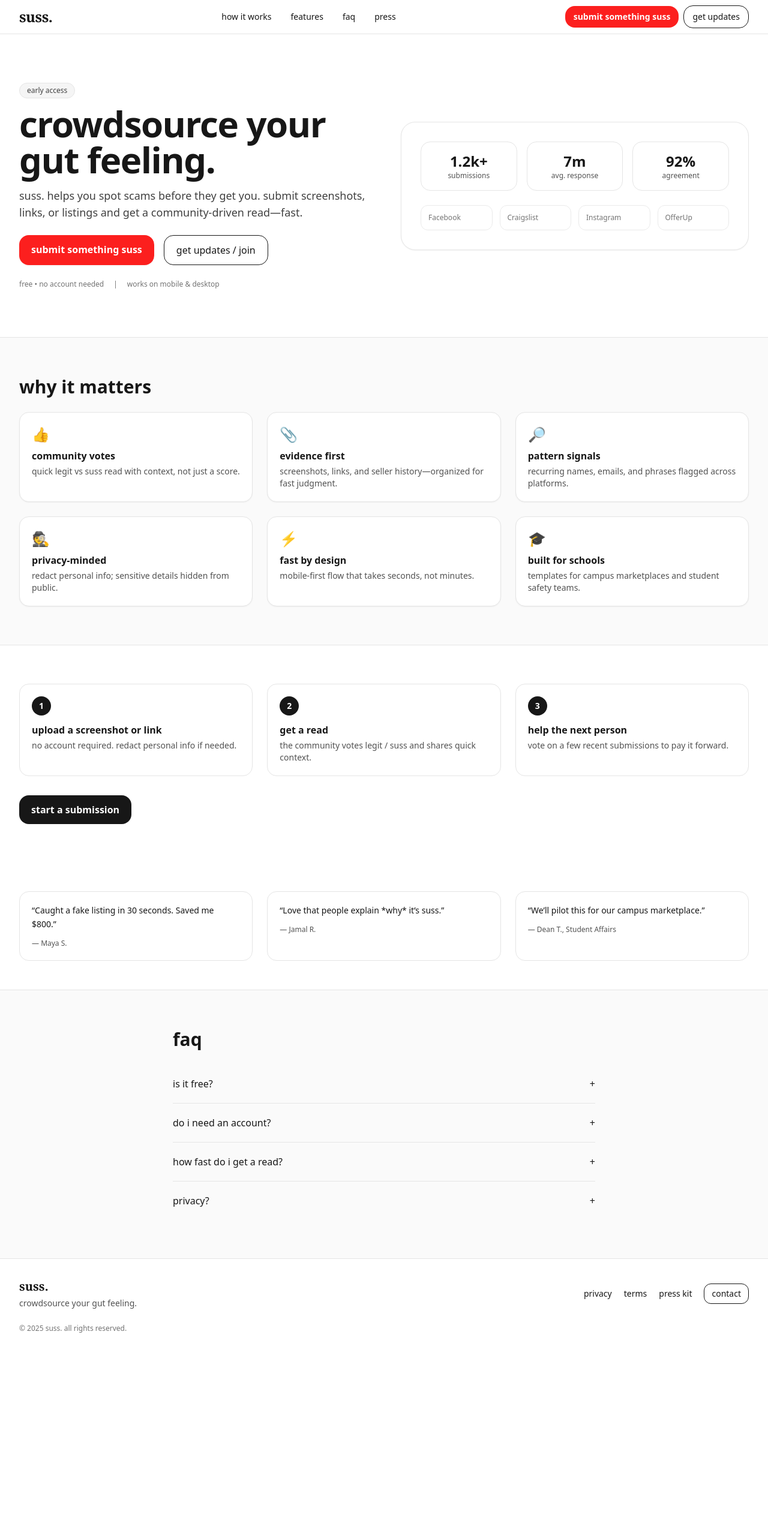
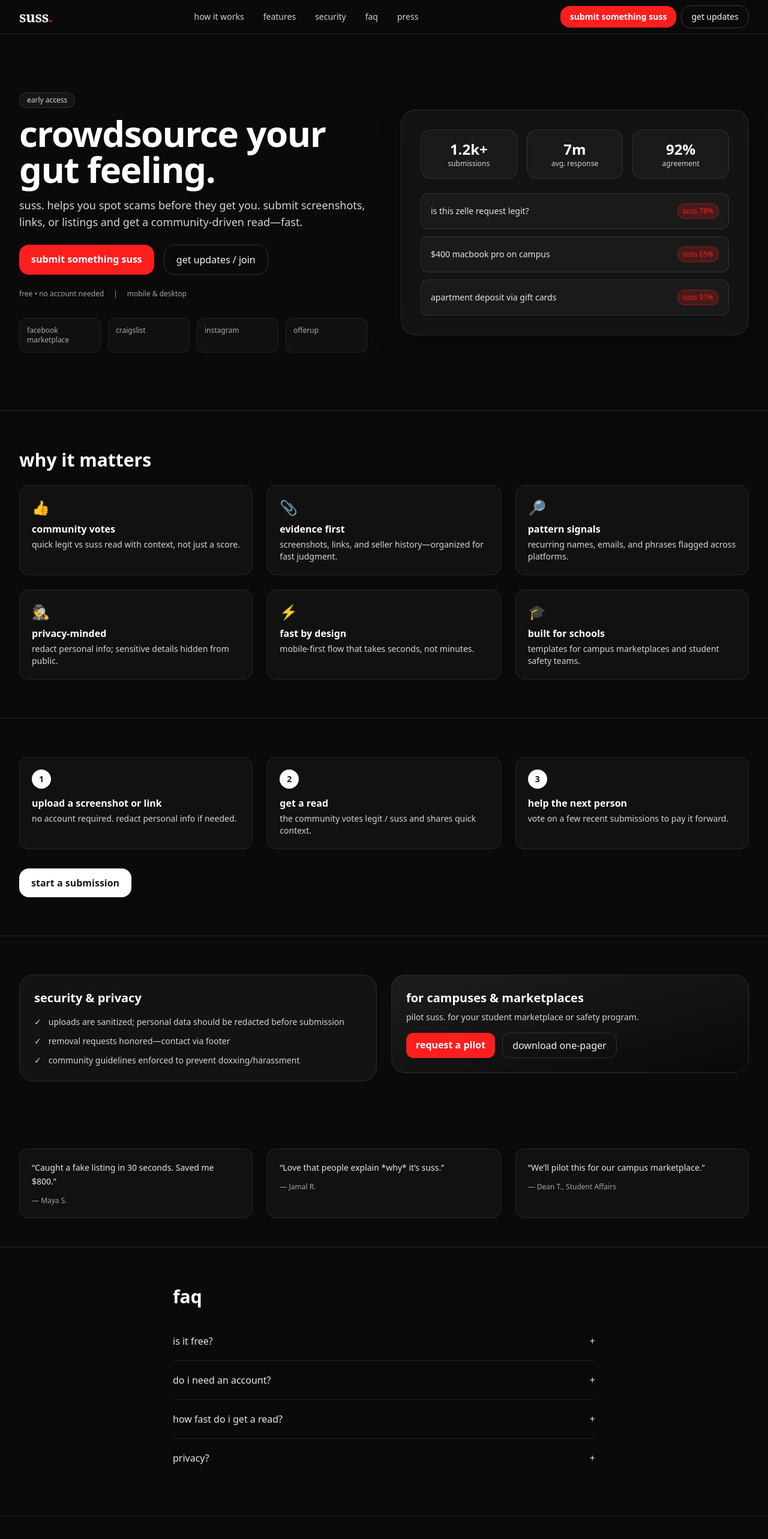
Before and after one commit to scamspotter/gotsuss-ai-landing-clean, a Next.js app: page / in a window 1280 px wide. Shown: the top 2566 px of the page at 60% size. Before the commit the page ends 2255 px from the top, so only its background shows below. Built offline with nearby package versions, Linux system fonts and the light colour scheme.

Commit message:
Update page.tsx

```diff
--- a/app/page.tsx
+++ b/app/page.tsx
@@ -1,13 +1,13 @@
 "use client";
 import { useEffect, useState } from "react";
 
-// ==== Replace these with your real links ====
-const SUBMIT_URL = "https://tally.so/r/your-form-id"; // e.g. https://tally.so/r/abc123
-const EMAIL_CAPTURE_URL = "mailto:hello@gotsuss.ai?subject=Join%20the%20community";
-const PRESS_KIT_URL = "#";
-const PRIVACY_URL = "#";
-const TERMS_URL = "#";
-// ============================================
+// ====== Wire these up to your real links ======
+const SUBMIT_URL = "https://tally.so/r/mBWBJA"; // e.g. https://tally.so/r/mBWBJA
+const EMAIL_CAPTURE_URL = "mailto:submit@gotsuss.ai?subject=Join%20the%20community"; // or a signup URL
+const PRESS_KIT_URL = "#"; // Notion/Drive link ok
+const PRIVACY_URL = "#"; // Notion link ok
+const TERMS_URL = "#";   // Notion link ok
+// ==============================================
 
 export default function Page() {
   const [open, setOpen] = useState(false);
@@ -15,83 +15,83 @@ export default function Page() {
   useEffect(() => setMounted(true), []);
 
   return (
-    <main className="min-h-dvh bg-white text-neutral-900">
-      {/* Nav */}
-      <header className="sticky top-0 z-40 bg-white/80 backdrop-blur border-b border-neutral-200">
+    <main className="min-h-dvh text-neutral-100 bg-neutral-950">
+      {/* AURORA BACKGROUND */}
+      <div className="pointer-events-none absolute inset-0 -z-10 overflow-hidden">
+        <div className="absolute -top-40 left-1/2 h-[52rem] w-[52rem] -translate-x-1/2 rounded-full bg-[radial-gradient(circle_at_center,rgba(252,31,30,0.25),transparent_60%)] blur-3xl" />
+        <div className="absolute -bottom-40 -left-32 h-[40rem] w-[40rem] rounded-full bg-[radial-gradient(circle_at_center,rgba(255,255,255,0.08),transparent_60%)] blur-3xl" />
+        <div className="absolute top-1/4 -right-20 h-[36rem] w-[36rem] rounded-full bg-[radial-gradient(circle_at_center,rgba(70,70,255,0.18),transparent_60%)] blur-3xl" />
+      </div>
+
+      {/* Sticky Nav */}
+      <header className="sticky top-0 z-40 border-b border-white/10 bg-neutral-950/70 backdrop-blur">
         <div className="mx-auto max-w-7xl px-4 sm:px-6 lg:px-8 h-14 flex items-center justify-between">
-          <a href="#home" className="font-serif lowercase tracking-tight text-2xl font-semibold">
-            suss<span className="align-top">.</span>
-          </a>
-          <nav className="hidden md:flex items-center gap-8 text-sm">
-            <a href="#how" className="hover:opacity-80">how it works</a>
-            <a href="#features" className="hover:opacity-80">features</a>
-            <a href="#faq" className="hover:opacity-80">faq</a>
-            <a href={PRESS_KIT_URL} target="_blank" rel="noopener noreferrer" className="hover:opacity-80">press</a>
+          <a href="#home" className="font-serif lowercase tracking-tight text-2xl font-semibold">suss<span className="text-[#fc1f1e] align-top">.</span></a>
+          <nav className="hidden md:flex items-center gap-8 text-sm text-neutral-300">
+            <a href="#how" className="hover:text-white">how it works</a>
+            <a href="#features" className="hover:text-white">features</a>
+            <a href="#security" className="hover:text-white">security</a>
+            <a href="#faq" className="hover:text-white">faq</a>
+            <a href={PRESS_KIT_URL} target="_blank" rel="noopener noreferrer" className="hover:text-white">press</a>
           </nav>
           <div className="hidden md:flex items-center gap-2">
-            <button onClick={() => setOpen(true)} className="inline-flex items-center rounded-2xl bg-[#fc1f1e] px-3.5 py-2 text-sm font-semibold text-white hover:opacity-90 transition">
-              submit something suss
-            </button>
-            <a href={EMAIL_CAPTURE_URL} className="inline-flex items-center rounded-2xl border border-neutral-900 px-3.5 py-2 text-sm font-medium hover:bg-neutral-900 hover:text-white transition">
-              get updates
-            </a>
+            <button onClick={() => setOpen(true)} className="inline-flex items-center rounded-2xl bg-[#fc1f1e] px-4 py-2 text-sm font-semibold text-white hover:opacity-90 transition">submit something suss</button>
+            <a href={EMAIL_CAPTURE_URL} className="inline-flex items-center rounded-2xl border border-white/20 px-4 py-2 text-sm font-medium text-neutral-100 hover:bg-white/10 transition">get updates</a>
           </div>
           <div className="md:hidden">
-            <button onClick={() => setOpen(true)} className="inline-flex items-center rounded-xl bg-[#fc1f1e] px-3 py-2 text-sm font-semibold text-white">
-              submit
-            </button>
+            <button onClick={() => setOpen(true)} className="inline-flex items-center rounded-xl bg-[#fc1f1e] px-3 py-2 text-sm font-semibold text-white">submit</button>
           </div>
         </div>
       </header>
 
-      {/* Hero */}
+      {/* HERO */}
       <section id="home" className="relative overflow-hidden">
-        <div className="absolute inset-x-0 -top-40 -z-10 h-[380px] bg-[#fc1f1e]/10 blur-[60px]" />
-        <div className="mx-auto max-w-7xl px-4 sm:px-6 lg:px-8 py-12 sm:py-16 lg:py-20">
+        <div className="mx-auto max-w-7xl px-4 sm:px-6 lg:px-8 py-12 sm:py-16 lg:py-24">
           <div className="grid lg:grid-cols-2 gap-10 lg:gap-14 items-center">
+            {/* Left: copy + CTAs */}
             <div>
-              <p className="mb-3 inline-flex items-center rounded-full bg-neutral-100 px-3 py-1 text-xs font-medium text-neutral-700 border border-neutral-200">early access</p>
-              <h1 className="text-4xl sm:text-5xl lg:text-6xl font-black leading-tight tracking-tight">crowdsource your gut feeling.</h1>
-              <p className="mt-4 text-base sm:text-lg text-neutral-700 max-w-prose">
-                suss. helps you spot scams before they get you. submit screenshots, links, or listings and get a community-driven read—fast.
-              </p>
+              <p className="mb-3 inline-flex items-center rounded-full bg-white/5 px-3 py-1 text-xs font-medium text-neutral-300 border border-white/10">early access</p>
+              <h1 className="text-4xl sm:text-5xl lg:text-6xl font-black leading-tight tracking-tight text-white">crowdsource your gut feeling.</h1>
+              <p className="mt-4 text-base sm:text-lg text-neutral-300 max-w-prose">suss. helps you spot scams before they get you. submit screenshots, links, or listings and get a community-driven read—fast.</p>
               <div className="mt-6 flex flex-col sm:flex-row gap-3 sm:gap-4">
-                <button onClick={() => setOpen(true)} className="inline-flex justify-center rounded-2xl bg-[#fc1f1e] px-5 py-3 text-base font-semibold text-white shadow-sm hover:opacity-90">
-                  submit something suss
-                </button>
-                <a href={EMAIL_CAPTURE_URL} className="inline-flex justify-center rounded-2xl border border-neutral-900 px-5 py-3 text-base font-medium hover:bg-neutral-900 hover:text-white transition">
-                  get updates / join
-                </a>
+                <button onClick={() => setOpen(true)} className="inline-flex justify-center rounded-2xl bg-[#fc1f1e] px-5 py-3 text-base font-semibold text-white shadow-sm hover:opacity-90">submit something suss</button>
+                <a href={EMAIL_CAPTURE_URL} className="inline-flex justify-center rounded-2xl border border-white/15 px-5 py-3 text-base font-medium text-neutral-100 hover:bg-white/10 transition">get updates / join</a>
               </div>
-              <div className="mt-6 flex items-center gap-4 text-xs text-neutral-500">
+              <div className="mt-6 flex items-center gap-4 text-xs text-neutral-400">
                 <span>free • no account needed</span>
                 <span className="hidden sm:inline">|</span>
-                <span>works on mobile & desktop</span>
+                <span>mobile & desktop</span>
+              </div>
+              {/* Trust strip */}
+              <div className="mt-8 grid grid-cols-2 sm:grid-cols-4 gap-3 opacity-80">
+                <Logo text="facebook marketplace" />
+                <Logo text="craigslist" />
+                <Logo text="instagram" />
+                <Logo text="offerup" />
               </div>
             </div>
 
-            {/* Social proof card */}
-            <div className="rounded-3xl border border-neutral-200 bg-white shadow-sm p-6 lg:p-8 grid gap-6">
+            {/* Right: Glass preview card */}
+            <div className="rounded-3xl border border-white/10 bg-white/[0.04] shadow-2xl shadow-black/40 backdrop-blur-xl p-6 lg:p-8 grid gap-6">
               <div className="grid grid-cols-3 gap-4 text-center">
                 <Stat value="1.2k+" label="submissions" />
                 <Stat value="7m" label="avg. response" />
                 <Stat value="92%" label="agreement" />
               </div>
-              <div className="grid grid-cols-2 sm:grid-cols-4 gap-3 opacity-80">
-                <Logo text="Facebook" />
-                <Logo text="Craigslist" />
-                <Logo text="Instagram" />
-                <Logo text="OfferUp" />
+              <div className="space-y-3">
+                <SubmissionCard title="is this zelle request legit?" votes="suss 78%" />
+                <SubmissionCard title="$400 macbook pro on campus" votes="suss 65%" />
+                <SubmissionCard title="apartment deposit via gift cards" votes="suss 91%" />
               </div>
             </div>
           </div>
         </div>
       </section>
 
-      {/* Features */}
-      <section id="features" className="bg-neutral-50 border-y border-neutral-200">
+      {/* FEATURES */}
+      <section id="features" className="border-y border-white/10 bg-neutral-950/60">
         <div className="mx-auto max-w-7xl px-4 sm:px-6 lg:px-8 py-12 sm:py-16">
-          <h2 className="text-2xl sm:text-3xl font-extrabold">why it matters</h2>
+          <h2 className="text-2xl sm:text-3xl font-extrabold text-white">why it matters</h2>
           <div className="mt-6 grid sm:grid-cols-2 lg:grid-cols-3 gap-4 sm:gap-6">
             <Feature title="community votes" desc="quick legit vs suss read with context, not just a score." icon="👍" />
             <Feature title="evidence first" desc="screenshots, links, and seller history—organized for fast judgment." icon="📎" />
@@ -103,7 +103,7 @@ export default function Page() {
         </div>
       </section>
 
-      {/* How it works */}
+      {/* HOW IT WORKS */}
       <section id="how">
         <div className="mx-auto max-w-7xl px-4 sm:px-6 lg:px-8 py-12 sm:py-16">
           <div className="grid lg:grid-cols-3 gap-6">
@@ -112,15 +112,37 @@ export default function Page() {
             <Step n={3} title="help the next person" desc="vote on a few recent submissions to pay it forward." />
           </div>
           <div className="mt-8">
-            <button onClick={() => setOpen(true)} className="inline-flex rounded-2xl bg-neutral-900 px-5 py-3 text-white font-semibold hover:bg-neutral-800">
-              start a submission
-            </button>
+            <button onClick={() => setOpen(true)} className="inline-flex rounded-2xl bg-white px-5 py-3 text-neutral-900 font-semibold hover:bg-neutral-200">start a submission</button>
           </div>
         </div>
       </section>
 
-      {/* Testimonials */}
-      <section className="bg-white">
+      {/* SECURITY / ENTERPRISE */}
+      <section id="security" className="border-t border-white/10 bg-neutral-950/60">
+        <div className="mx-auto max-w-7xl px-4 sm:px-6 lg:px-8 py-12 sm:py-16">
+          <div className="grid lg:grid-cols-2 gap-6 items-start">
+            <div className="rounded-3xl border border-white/10 bg-white/[0.04] p-6">
+              <h3 className="text-white text-xl font-semibold">security & privacy</h3>
+              <ul className="mt-4 space-y-3 text-sm text-neutral-300">
+                <li className="flex gap-3"><span>✓</span><span>uploads are sanitized; personal data should be redacted before submission</span></li>
+                <li className="flex gap-3"><span>✓</span><span>removal requests honored—contact via footer</span></li>
+                <li className="flex gap-3"><span>✓</span><span>community guidelines enforced to prevent doxxing/harassment</span></li>
+              </ul>
+            </div>
+            <div className="rounded-3xl border border-white/10 bg-gradient-to-br from-white/[0.08] to-transparent p-6">
+              <h3 className="text-white text-xl font-semibold">for campuses & marketplaces</h3>
+              <p className="mt-2 text-sm text-neutral-300">pilot suss. for your student marketplace or safety program.</p>
+              <div className="mt-4 flex gap-3">
+                <a href={EMAIL_CAPTURE_URL} className="inline-flex rounded-xl bg-[#fc1f1e] px-4 py-2 text-white font-semibold">request a pilot</a>
+                <a href={PRESS_KIT_URL} className="inline-flex rounded-xl border border-white/15 px-4 py-2 text-neutral-100 hover:bg-white/10">download one‑pager</a>
+              </div>
+            </div>
+          </div>
+        </div>
+      </section>
+
+      {/* TESTIMONIALS */}
+      <section>
         <div className="mx-auto max-w-7xl px-4 sm:px-6 lg:px-8 py-12">
           <div className="grid md:grid-cols-3 gap-4 md:gap-6">
             <Testimonial quote="Caught a fake listing in 30 seconds. Saved me $800." name="Maya S." />
@@ -131,10 +153,10 @@ export default function Page() {
       </section>
 
       {/* FAQ */}
-      <section id="faq" className="bg-neutral-50 border-t border-neutral-200">
+      <section id="faq" className="border-t border-white/10 bg-neutral-950/60">
         <div className="mx-auto max-w-3xl px-4 sm:px-6 lg:px-8 py-12 sm:py-16">
-          <h2 className="text-2xl sm:text-3xl font-extrabold">faq</h2>
-          <div className="mt-6 divide-y divide-neutral-200">
+          <h2 className="text-2xl sm:text-3xl font-extrabold text-white">faq</h2>
+          <div className="mt-6 divide-y divide-white/10">
             <Faq q="is it free?" a="yes. suss. is free while we’re in early access." />
             <Faq q="do i need an account?" a="no. you can submit without an account. we’ll add profiles later for saved history & follow features." />
             <Faq q="how fast do i get a read?" a="usually within minutes to hours, depending on traffic." />
@@ -144,37 +166,29 @@ export default function Page() {
       </section>
 
       {/* Footer */}
-      <footer className="border-t border-neutral-200">
+      <footer className="border-t border-white/10">
         <div className="mx-auto max-w-7xl px-4 sm:px-6 lg:px-8 py-8">
           <div className="flex flex-col sm:flex-row items-start sm:items-center justify-between gap-6">
             <div>
-              <div className="font-serif lowercase text-xl font-semibold">
-                suss<span className="align-top">.</span>
-              </div>
-              <p className="mt-1 text-sm text-neutral-600">crowdsource your gut feeling.</p>
+              <div className="font-serif lowercase text-xl font-semibold text-white">suss<span className="text-[#fc1f1e] align-top">.</span></div>
+              <p className="mt-1 text-sm text-neutral-400">crowdsource your gut feeling.</p>
             </div>
-            <div className="flex items-center gap-5 text-sm">
-              <a href={PRIVACY_URL} className="hover:opacity-80">privacy</a>
-              <a href={TERMS_URL} className="hover:opacity-80">terms</a>
-              <a href={PRESS_KIT_URL} target="_blank" rel="noopener noreferrer" className="hover:opacity-80">press kit</a>
-              <a href={EMAIL_CAPTURE_URL} className="inline-flex items-center rounded-xl border border-neutral-900 px-3 py-1.5 font-medium hover:bg-neutral-900 hover:text-white">contact</a>
+            <div className="flex items-center gap-5 text-sm text-neutral-300">
+              <a href={PRIVACY_URL} className="hover:text-white">privacy</a>
+              <a href={TERMS_URL} className="hover:text-white">terms</a>
+              <a href={PRESS_KIT_URL} target="_blank" rel="noopener noreferrer" className="hover:text-white">press kit</a>
+              <a href={EMAIL_CAPTURE_URL} className="inline-flex items-center rounded-xl border border-white/15 px-3 py-1.5 font-medium hover:bg-white/10">contact</a>
             </div>
           </div>
           <p className="mt-6 text-xs text-neutral-500">© {new Date().getFullYear()} suss. all rights reserved.</p>
         </div>
       </footer>
 
-      {/* Modal with embedded form */}
+      {/* Modal w/ embedded intake form */}
       {mounted && open && (
-        <div className="fixed inset-0 z-50 bg-black/60 backdrop-blur-sm flex items-center justify-center p-4" role="dialog" aria-modal>
-          <div className="relative w-full max-w-3xl rounded-2xl bg-white shadow-xl">
-            <button
-              onClick={() => setOpen(false)}
-              aria-label="Close"
-              className="absolute right-3 top-3 inline-flex h-8 w-8 items-center justify-center rounded-full border border-neutral-200 hover:bg-neutral-50"
-            >
-              ×
-            </button>
+        <div className="fixed inset-0 z-50 bg-black/70 backdrop-blur-md flex items-center justify-center p-4" role="dialog" aria-modal>
+          <div className="relative w-full max-w-3xl rounded-2xl bg-neutral-950 border border-white/10 shadow-2xl">
+            <button onClick={() => setOpen(false)} aria-label="Close" className="absolute right-3 top-3 inline-flex h-8 w-8 items-center justify-center rounded-full border border-white/10 text-white hover:bg-white/10">×</button>
             <div className="aspect-[4/3] w-full rounded-2xl overflow-hidden">
               <iframe
                 src={SUBMIT_URL + (SUBMIT_URL.includes("tally.so") ? "?transparentBackground=1&hideTitle=1" : "")}
@@ -194,16 +208,16 @@ export default function Page() {
 /* ---------- tiny helper components ---------- */
 function Stat({ value, label }: { value: string; label: string }) {
   return (
-    <div className="rounded-2xl border border-neutral-200 p-4">
-      <div className="text-2xl font-bold">{value}</div>
-      <div className="text-xs text-neutral-600">{label}</div>
+    <div className="rounded-2xl border border-white/10 p-4 bg-white/[0.03]">
+      <div className="text-2xl font-bold text-white">{value}</div>
+      <div className="text-xs text-neutral-300">{label}</div>
     </div>
   );
 }
 
 function Logo({ text }: { text: string }) {
   return (
-    <div className="rounded-xl border border-neutral-200 p-3 text-xs text-neutral-600 bg-white">
+    <div className="rounded-xl border border-white/10 p-3 text-xs text-neutral-300 bg-white/[0.03]">
       {text}
     </div>
   );
@@ -211,29 +225,38 @@ function Logo({ text }: { text: string }) {
 
 function Feature({ title, desc, icon }: { title: string; desc: string; icon: string }) {
   return (
-    <div className="rounded-2xl border border-neutral-200 bg-white p-5 shadow-sm">
+    <div className="rounded-2xl border border-white/10 bg-white/[0.03] p-5 shadow-sm">
       <div className="text-2xl">{icon}</div>
-      <h3 className="mt-2 font-semibold lowercase">{title}</h3>
-      <p className="mt-1 text-sm text-neutral-600">{desc}</p>
+      <h3 className="mt-2 font-semibold lowercase text-white">{title}</h3>
+      <p className="mt-1 text-sm text-neutral-300">{desc}</p>
     </div>
   );
 }
 
 function Step({ n, title, desc }: { n: number; title: string; desc: string }) {
   return (
-    <div className="rounded-2xl border border-neutral-200 p-5">
-      <div className="inline-flex h-8 w-8 items-center justify-center rounded-full bg-neutral-900 text-white text-sm font-semibold">{n}</div>
-      <h3 className="mt-3 font-semibold">{title}</h3>
-      <p className="mt-1 text-sm text-neutral-600">{desc}</p>
+    <div className="rounded-2xl border border-white/10 p-5 bg-white/[0.03]">
+      <div className="inline-flex h-8 w-8 items-center justify-center rounded-full bg-white text-neutral-900 text-sm font-semibold">{n}</div>
+      <h3 className="mt-3 font-semibold text-white">{title}</h3>
+      <p className="mt-1 text-sm text-neutral-300">{desc}</p>
     </div>
   );
 }
 
 function Testimonial({ quote, name }: { quote: string; name: string }) {
   return (
-    <div className="rounded-2xl border border-neutral-200 bg-white p-5">
-      <p className="text-sm leading-relaxed">“{quote}”</p>
-      <div className="mt-3 text-xs text-neutral-600">— {name}</div>
+    <div className="rounded-2xl border border-white/10 bg-white/[0.03] p-5">
+      <p className="text-sm leading-relaxed text-neutral-200">“{quote}”</p>
+      <div className="mt-3 text-xs text-neutral-400">— {name}</div>
+    </div>
+  );
+}
+
+function SubmissionCard({ title, votes }: { title: string; votes: string }) {
+  return (
+    <div className="flex items-center justify-between rounded-xl border border-white/10 bg-white/[0.03] p-4">
+      <div className="text-sm text-neutral-200">{title}</div>
+      <div className="text-xs rounded-full bg-[#fc1f1e]/20 text-[#fc1f1e] px-2 py-1 border border-[#fc1f1e]/40">{votes}</div>
     </div>
   );
 }
@@ -241,11 +264,11 @@ function Testimonial({ quote, name }: { quote: string; name: string }) {
 function Faq({ q, a }: { q: string; a: string }) {
   return (
     <details className="group py-5">
-      <summary className="flex cursor-pointer list-none items-center justify-between text-base font-medium">
+      <summary className="flex cursor-pointer list-none items-center justify-between text-base font-medium text-neutral-200">
         <span className="lowercase">{q}</span>
         <span className="transition group-open:rotate-45">+</span>
       </summary>
-      <p className="mt-2 text-sm text-neutral-600">{a}</p>
+      <p className="mt-2 text-sm text-neutral-400">{a}</p>
     </details>
   );
 }
```
